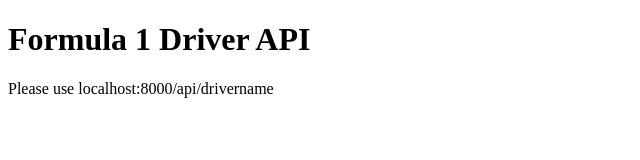
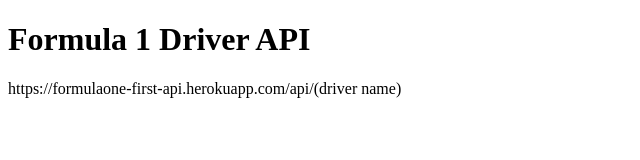
Before and after one commit to LucasFaustman/formulaone-api, a website: page index.html in a window 1280 px wide. Shown: the whole page, without its empty margins (0-640 px from the left). Drawn offline with Linux system fonts and the light colour scheme.

Commit message:
Updated html documentation

```diff
--- a/index.html
+++ b/index.html
@@ -9,7 +9,7 @@
 <body>
 
     <h1>Formula 1 Driver API</h1>
-    <p>Please use localhost:8000/api/drivername</p>
+    <p>https://formulaone-first-api.herokuapp.com/api/(driver name)</p>
 
 </body>
 </html>
```
